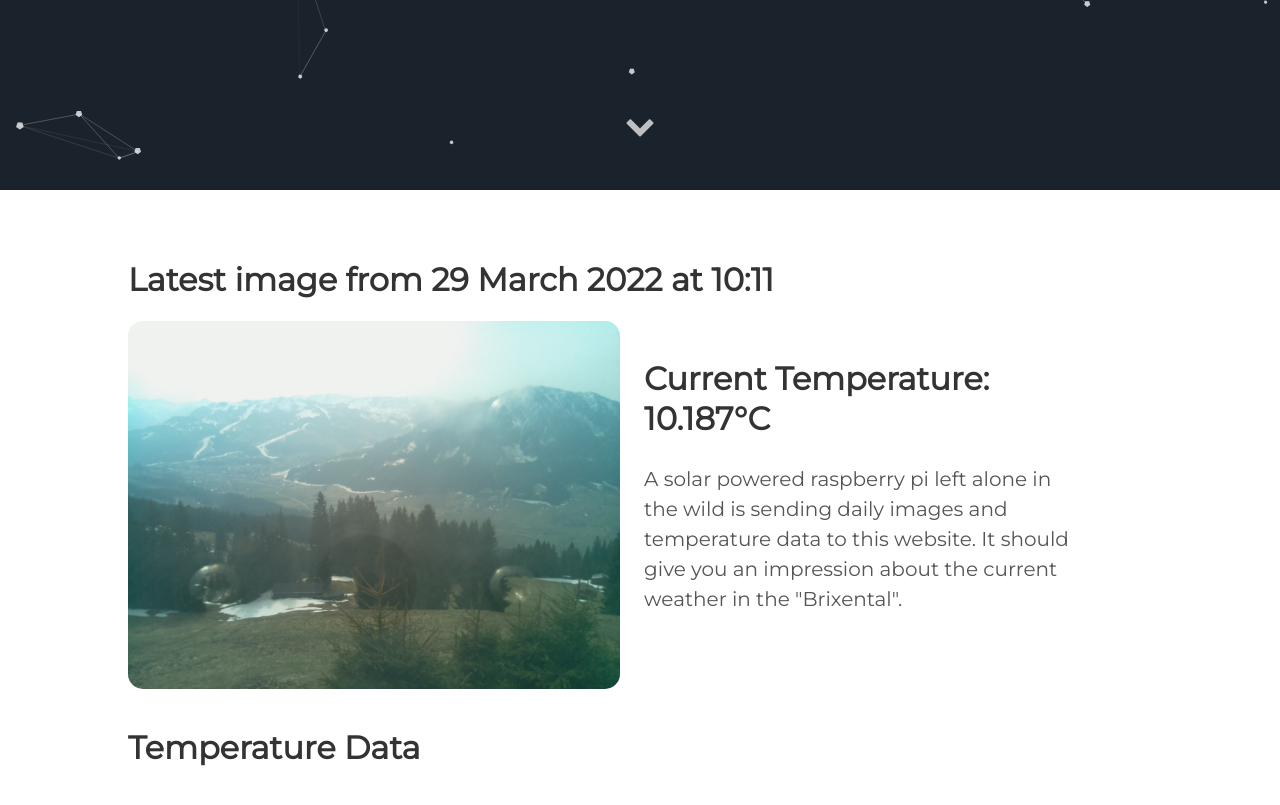
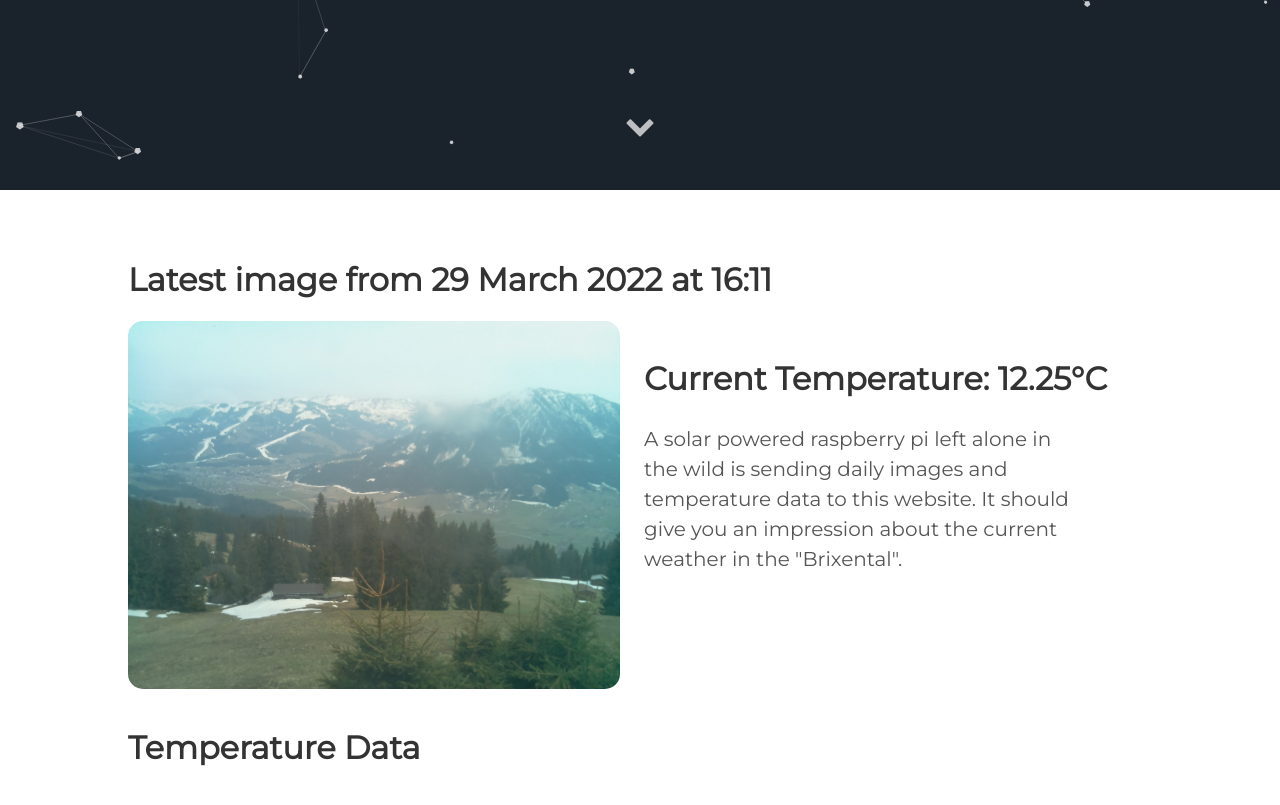
Before and after one commit to vektorious/vektorious.github.io, a Jekyll site: the page built from resources/huette.md, in a window 1280 px wide and 900 px high, scrolled down 710 px. Shown: the top 805 px of the window. Built offline with Jekyll 4.4.1, drawn with Linux system fonts in a browser that asks for light colours.

Commit message:
I'm a bot beep boop

```diff
--- a/resources/huette.md
+++ b/resources/huette.md
@@ -6,13 +6,13 @@ image: '/assets/img/'
 description: 'Live image from the Austrian alps'
 twitter_text: ' '
 ---
-## Latest image from 29 March 2022 at 10:11
+## Latest image from 29 March 2022 at 16:11
 <div class="huette">
   <div class="huette-image">
     <img src="{{ "/assets/img/huette.jpg" | prepend: site.baseurl }}">
   </div>
   <div class="huette-text">
-        <h2>Current Temperature: 10.187°C</h2>
+        <h2>Current Temperature: 12.25°C</h2>
         <p>A solar powered raspberry pi left alone in the wild is sending daily images and temperature data to this website. It should give you an impression about the current weather in the "Brixental".</p>
 
   </div>
```
Also changed, not shown: rpi-script/2022-03-29_160945.txt (renamed from rpi-script/2022-03-29_100945.txt, +5 -5 lines), rpi-script/huette.md (+2 -2 lines), assets/img/huette.jpg, assets/img/temp_plot.png, rpi-script/temp_plot.png, 1 other file.
